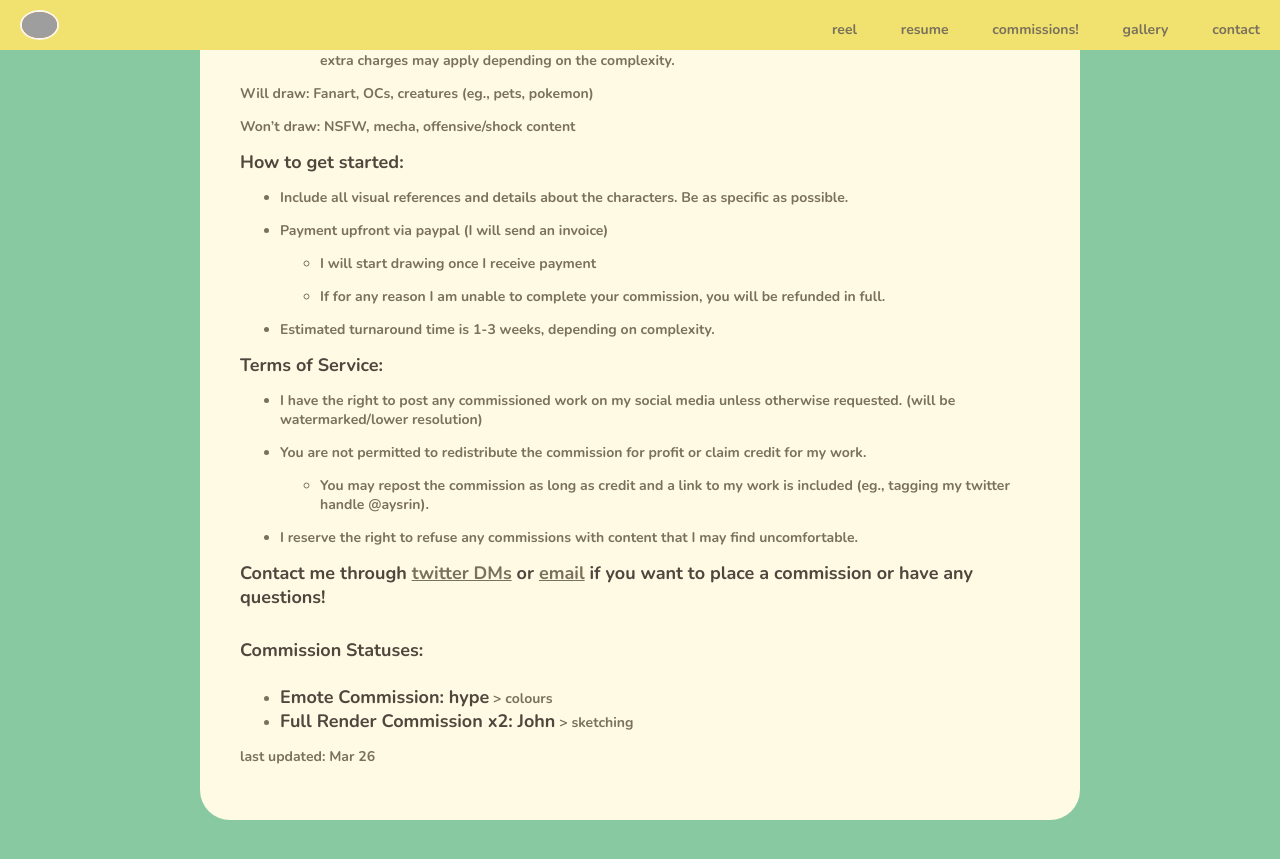
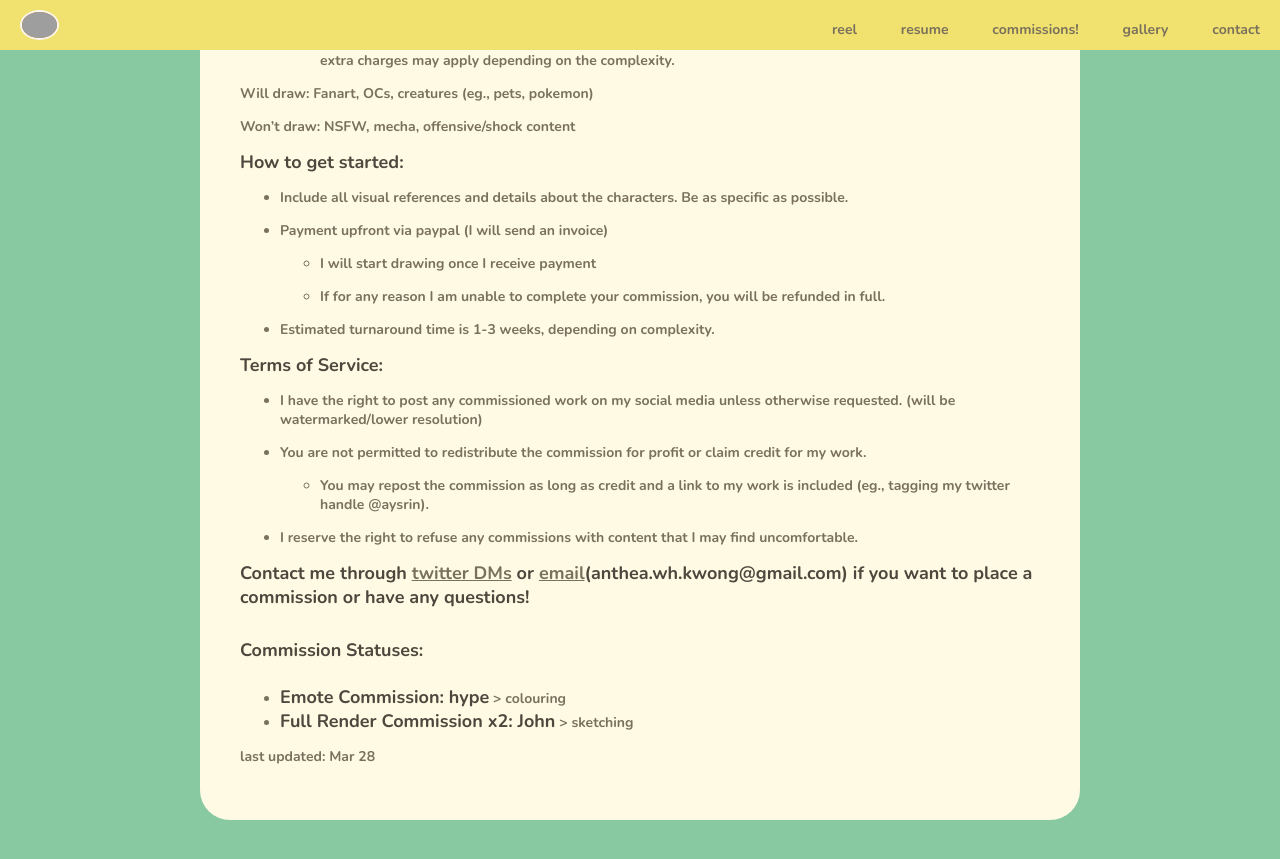
Before and after one commit to antheakwong/antheakwong.github.io, a Jekyll site: the page built from commissions/index.md, in a window 1280 px wide and 900 px high, scrolled down 2006 px. Shown: the top 859 px of the window. Built offline with Jekyll 4.4.1, drawn with Linux system fonts in a browser that asks for light colours; nearby versions of some CDN libraries; grey boxes are pictures that could not be loaded.

Commit message:
update email

```diff
--- a/commissions/index.md
+++ b/commissions/index.md
@@ -48,14 +48,14 @@ Won’t draw: NSFW, mecha, offensive/shock content
 
 - I reserve the right to refuse any commissions with content that I may find uncomfortable.
 
-**Contact me through [twitter DMs](https://twitter.com/aysrin) or [email](mailto:hello@antheakwong.com) if you want to place a commission or have any questions!**
+**Contact me through [twitter DMs](https://twitter.com/aysrin) or [email](mailto: anthea.wh.kwong@gmail.com)(anthea.wh.kwong@gmail.com) if you want to place a commission or have any questions!**
 
 # **Commission Statuses:**
 
 
-- **Emote Commission: hype** > colours
+- **Emote Commission: hype** > colouring
 - **Full Render Commission x2: John** > sketching
 
 
 
-last updated: Mar 26
+last updated: Mar 28
```
